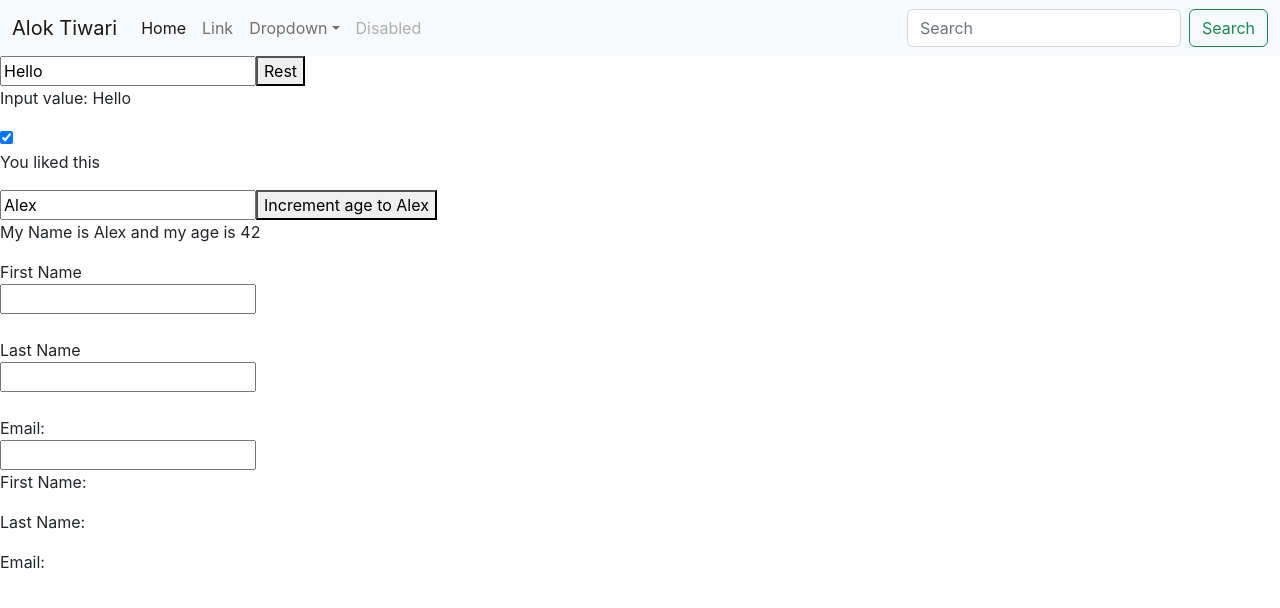
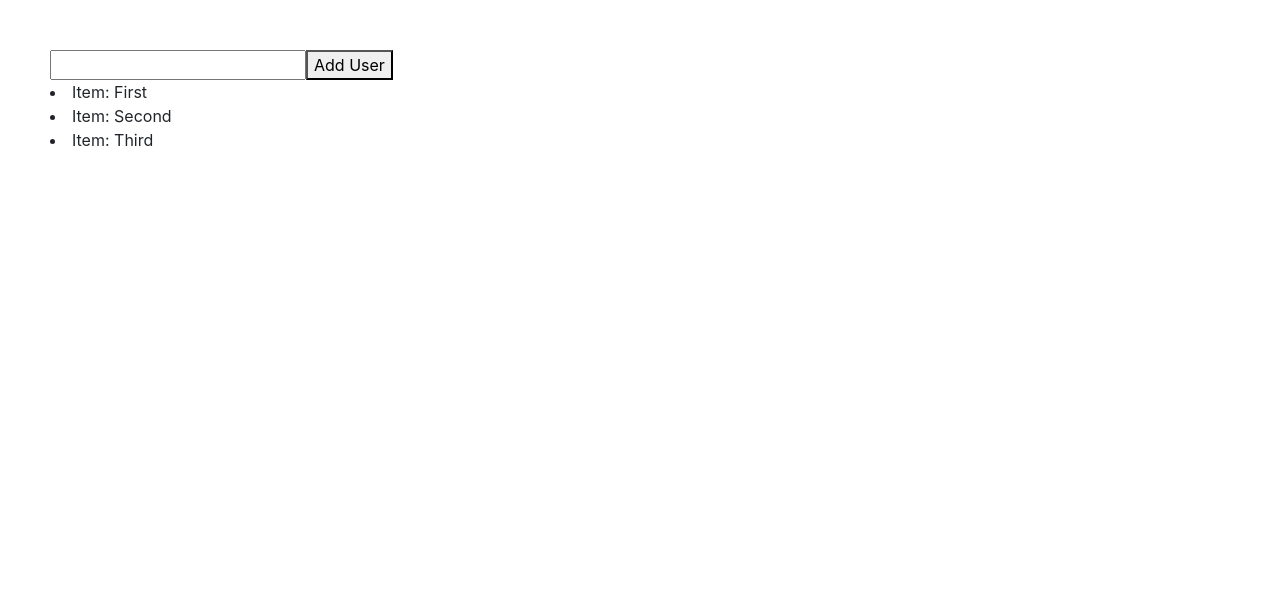
Before and after one commit to alokt1994/react-practice, a React (Create React App) app: page / in a window 1280 px wide. Shown: the top 608 px of the page. Built offline with nearby package versions, Linux system fonts and the light colour scheme.

Commit message:
create todo list

```diff
--- a/src/App.js
+++ b/src/App.js
@@ -10,12 +10,12 @@ import Todo from "./Todo/Todo";
 function App() {
   return (
     <div>
-      <Counter fname="Alok" lastname="Tiwari" />
-      {/* <Todo /> */}
-      <TextField />
+      {/* <Counter fname="Alok" lastname="Tiwari" /> */}
+      <Todo />
+      {/* <TextField />
       <Chechkbox />
       <TwoVariable />
-      <ArrayObject />
+      <ArrayObject /> */}
     </div>
   );
 }
--- a/src/Todo/Todo.js
+++ b/src/Todo/Todo.js
@@ -1,8 +1,7 @@
 import { useState } from "react";
-import TodoList from "./TodoList";
 
 export default function Todo() {
-  const [todo, setTodo] = useState([
+  const [todos, setTodos] = useState([
     {
       id: 1,
       name: "First",
@@ -16,7 +15,7 @@ export default function Todo() {
       name: "Third",
     },
   ]);
-  const [text, setText] = useState("Hello");
+  const [text, setText] = useState("");
 
   const onInputChange = (e) => {
     setText(e.target.value);
@@ -26,7 +25,23 @@ export default function Todo() {
   return (
     <div>
       <input type="text" value={text} onChange={onInputChange}></input>
-      <button>Add User</button>
+      <button
+        onClick={() =>
+          setTodos([...todos, { name: text, id: todos.length + 1 }])
+        }
+      >
+        Add User
+      </button>
+
+      {todos.map((todo) => {
+        return <li key={todo.id}>Item: {todo.name}</li>;
+        //What is key?
+        // Keys help react identify which elements were added, changed or removed.
+        // Keys should be given to array elements for providing a unique identity for each element.
+        // Without keys, React does not understand the order or uniqueness of each element.
+        // With keys, React has an idea of which particular element was deleted, edited, and added.
+        // Keys are generally used for displaying a list of data coming from an API.
+      })}
     </div>
   );
 }
--- a/src/Todo/TodoList.js
+++ /dev/null
@@ -1,14 +0,0 @@
-import { useState } from "react";
-
-export default function TodoList(todolist) {
-  const [isLoading, setLoading] = useState(false);
-  return (
-    !isLoading && (
-      <div>
-        <p>
-          Name: {todolist.id} {todolist.name}
-        </p>
-      </div>
-    )
-  );
-}
--- a/src/index.css
+++ b/src/index.css
@@ -1,5 +1,5 @@
 body {
-  margin: 0;
+  margin: 50px;
   font-family: -apple-system, BlinkMacSystemFont, 'Segoe UI', 'Roboto', 'Oxygen',
     'Ubuntu', 'Cantarell', 'Fira Sans', 'Droid Sans', 'Helvetica Neue',
     sans-serif;
```
Also changed, not shown: public/sitelogo.png (added).
